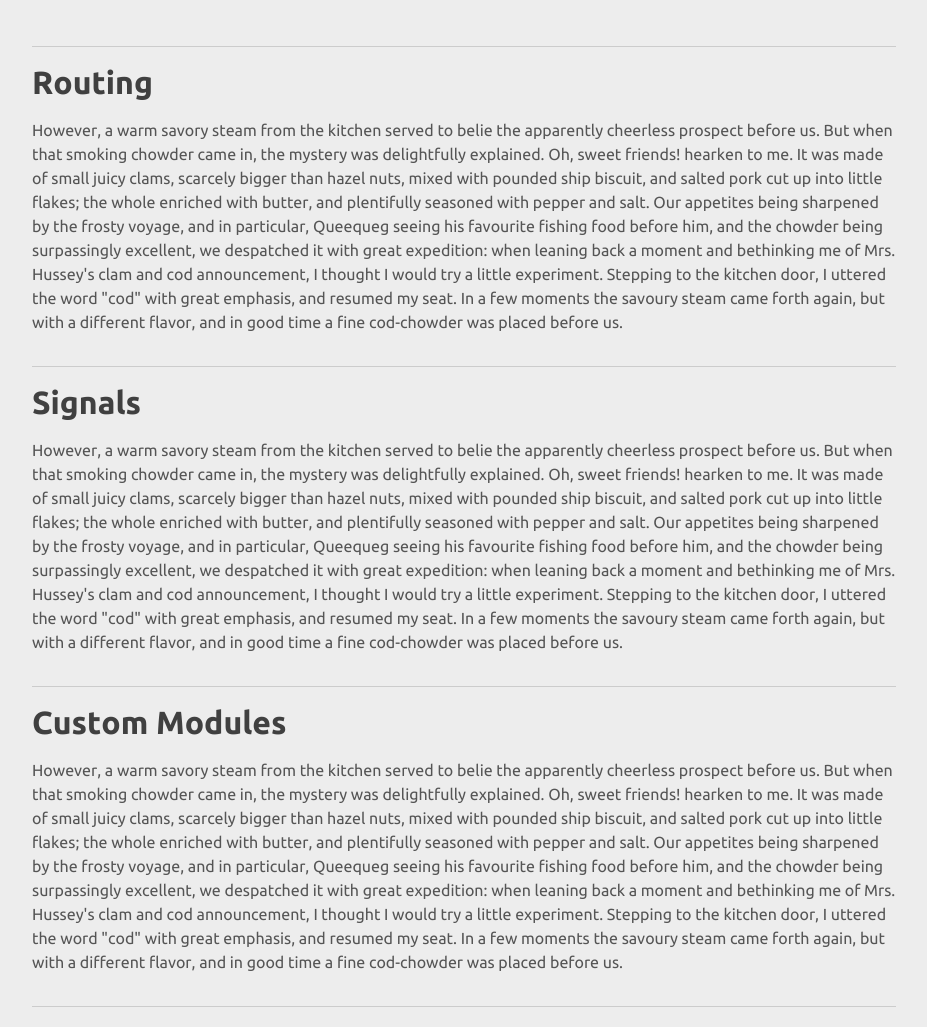
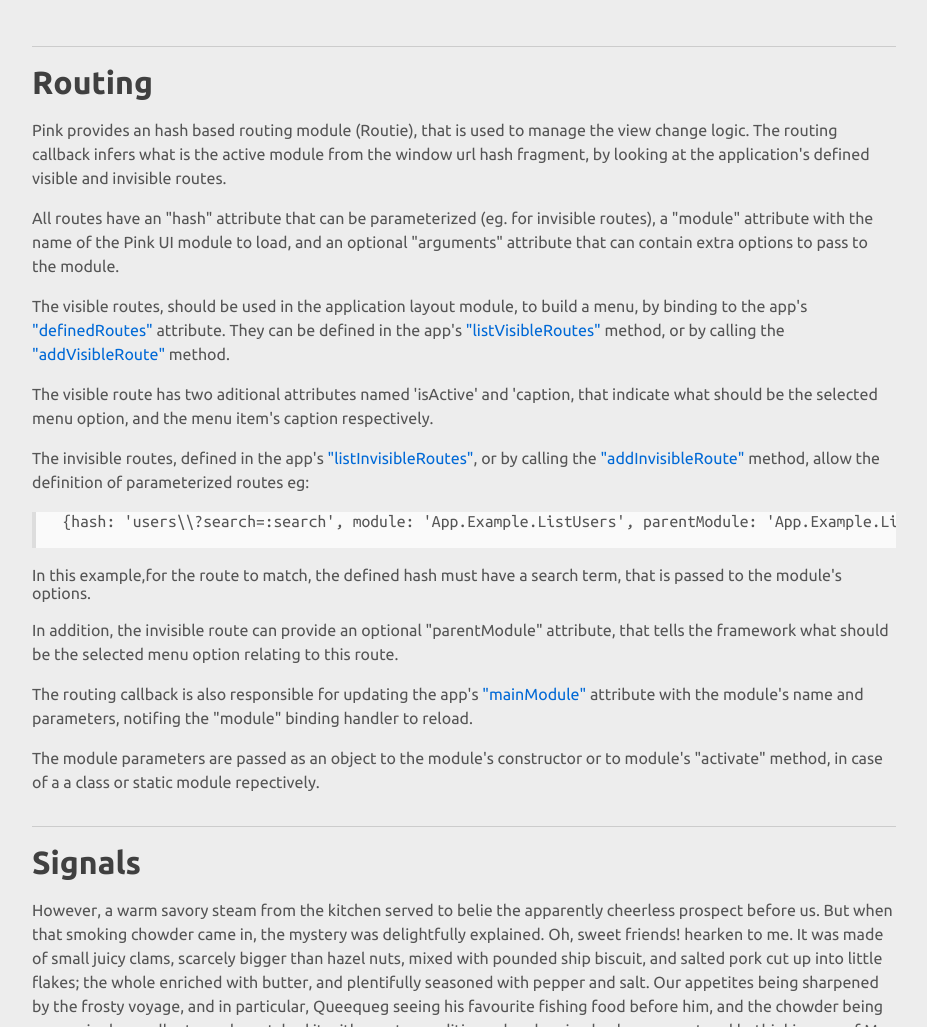
Before and after one commit to rcarmo/pink, a plain HTML site: page docs.html in a window 1280 px wide. Shown: the part 4842-5869 px from the top of the page, without its empty margins (312-1239 px from the left). Drawn offline with Linux system fonts and the light colour scheme.

Commit message:
Docs: Routing

```diff
--- a/docs.html
+++ b/docs.html
@@ -458,7 +458,47 @@
                         <header>
                             <h2 class="push-left">Routing</h2>
                         </header>
-                        <p>However, a warm savory steam from the kitchen served to belie the apparently cheerless prospect before us. But when that smoking chowder came in, the mystery was delightfully explained. Oh, sweet friends! hearken to me. It was made of small juicy clams, scarcely bigger than hazel nuts, mixed with pounded ship biscuit, and salted pork cut up into little flakes; the whole enriched with butter, and plentifully seasoned with pepper and salt. Our appetites being sharpened by the frosty voyage, and in particular, Queequeg seeing his favourite fishing food before him, and the chowder being surpassingly excellent, we despatched it with great expedition: when leaning back a moment and bethinking me of Mrs. Hussey's clam and cod announcement, I thought I would try a little experiment. Stepping to the kitchen door, I uttered the word "cod" with great emphasis, and resumed my seat. In a few moments the savoury steam came forth again, but with a different flavor, and in good time a fine cod-chowder was placed before us.</p>
+                        <p>
+                            Pink provides an hash based routing module (Routie), that is used to manage the view change logic.
+                            The routing callback infers what is the active module from the window url hash fragment, by looking at the
+                            application's defined visible and invisible routes.
+                        </p>
+                        <p>
+                            All routes have an "hash" attribute that can be parameterized (eg. for invisible routes), a "module" attribute with the name of the
+                            Pink UI module to load, and an optional "arguments" attribute that can contain extra options to pass to the module.
+                        </p>
+                        <p>
+                            The visible routes, should be used in the application layout module, to build a menu, by binding to the app's
+                            <a href="#definedRoutes">"definedRoutes"</a> attribute. They can be defined in the app's
+                            <a href="#listVisibleRoutes">"listVisibleRoutes"</a> method, or by calling
+                            the <a href="#addVisibleRoute">"addVisibleRoute"</a> method.
+                        </p>
+                        <p>
+                            The visible route has two aditional attributes named 'isActive' and 'caption, that indicate what should be the selected menu option,
+                            and the menu item's caption respectively.
+                        </p>
+                        <p>
+                            The invisible routes, defined in the app's <a href="#listInvisibleRoutes">"listInvisibleRoutes"</a>, or by calling the
+                            <a href="#addInvisibleRoute">"addInvisibleRoute"</a> method, allow the definition of parameterized routes eg:
+                            <blockquote>
+                                <pre>
+ {hash: 'users\\?search=:search', module: 'App.Example.ListUsers', parentModule: 'App.Example.ListUsers'}
+                                </pre>
+                            </blockquote>
+                            In this example,for the route to match, the defined hash must have a search term, that is passed to the module's options.
+                        </p>
+                        <p>
+                            In addition, the invisible route can provide an optional "parentModule" attribute, that tells the framework what should
+                            be the selected menu option relating to this route.
+                        </p>
+                        <p>
+                            The routing callback is also responsible for updating the app's <a href="#mainModule">"mainModule"</a> attribute with
+                            the module's name and parameters, notifing the "module" binding handler to reload.
+                        </p>
+                        <p>
+                            The module parameters are passed as an object to the module's constructor or to module's "activate" method, in case of a
+                            a class or static module repectively.
+                        </p>
                     </article>
                     <article>
                         <a id="signals"></a>
```
